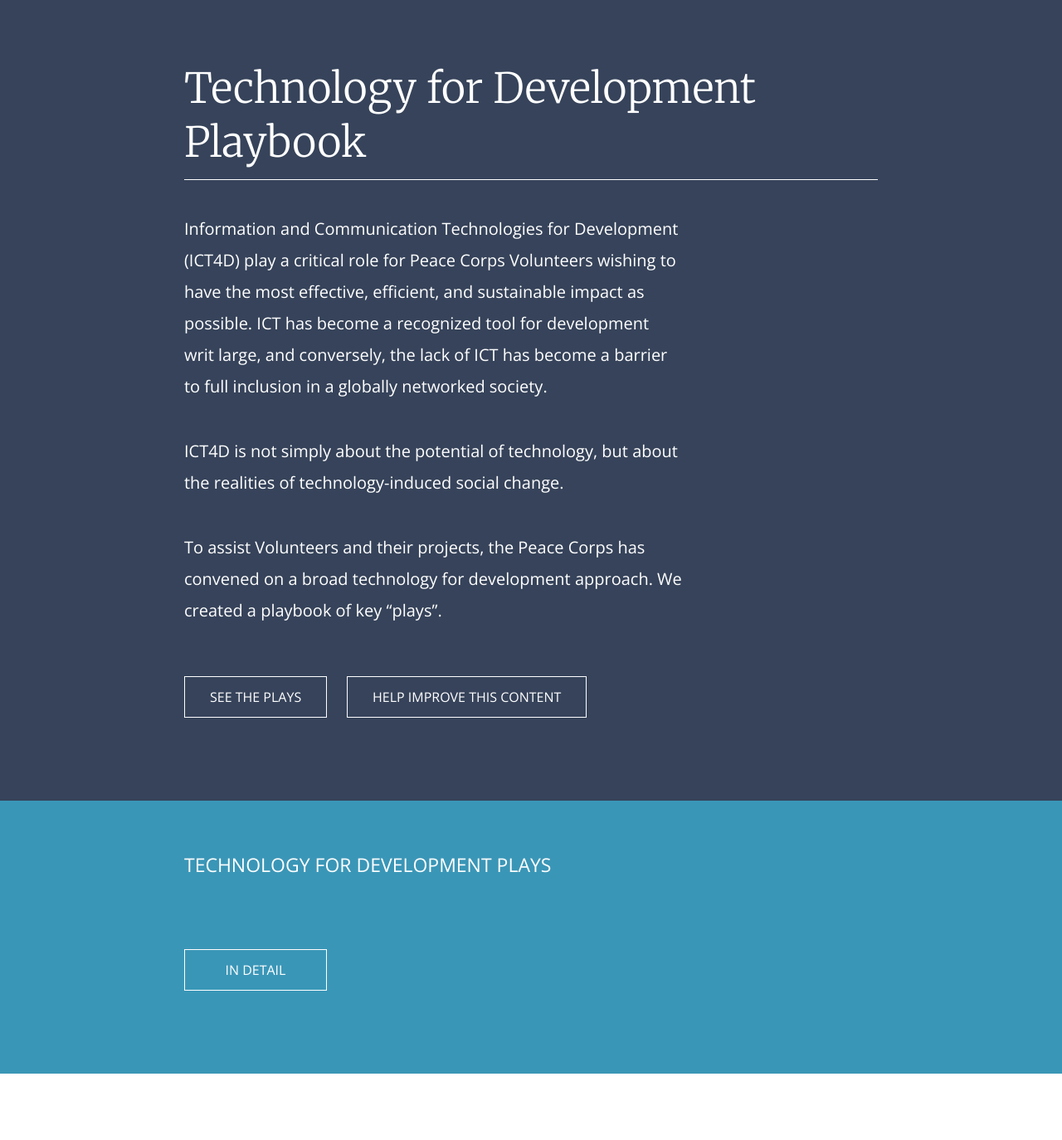
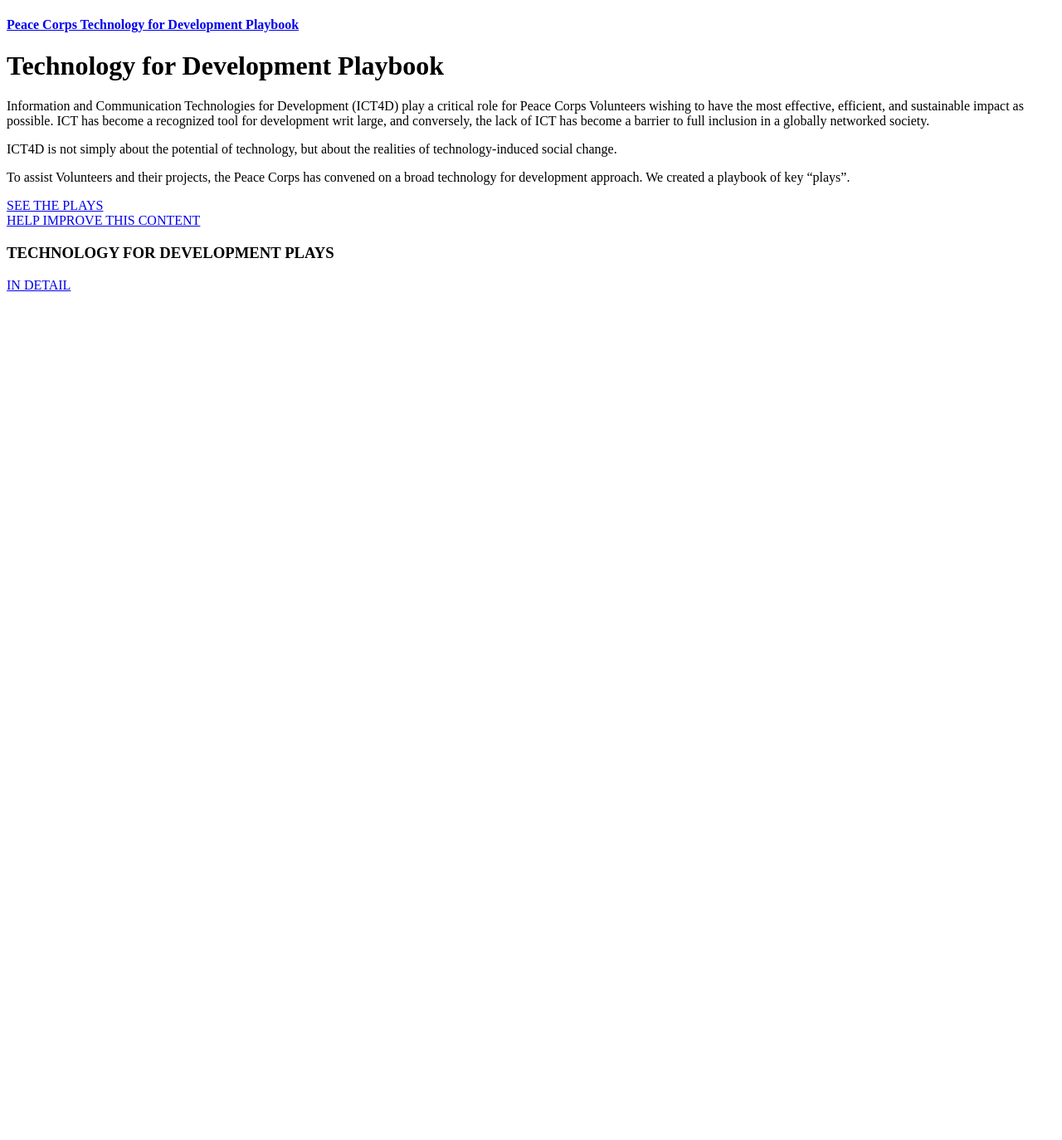
Before and after one commit to knowlml/ict4d-playbook, a Jekyll site: the page built from index.html, in a window 1280 px wide. Shown: the whole page at 83% size. Built offline with Jekyll 4.4.1, drawn with Linux system fonts in a browser that asks for light colours; Markdown is read by kramdown in place of the engine named in the settings; after the commit the page ends 900 px from its top, so only the background shows below that.

Commit message:
fix baseurl

```diff
--- a/index.html
+++ b/index.html
@@ -8,7 +8,7 @@
   <meta name='viewport' content='initial-scale=1,maximum-scale=1,user-scalable=no' />
   <link rel='shortcut icon' href='{{site.baseurl}}/img/favicon.ico' type='image/x-icon' />
   <link href='//fonts.googleapis.com/css?family=Merriweather:400,300,700|Open+Sans:300,400' rel='stylesheet' type='text/css'>
-  <link href='{{site.baseurl}}/assets/css/styles.css' rel='stylesheet' />
+  <link href='{{site.baseurl}}t4d-playbook/assets/css/styles.css' rel='stylesheet' />
 </head>
 
 <body>
```
